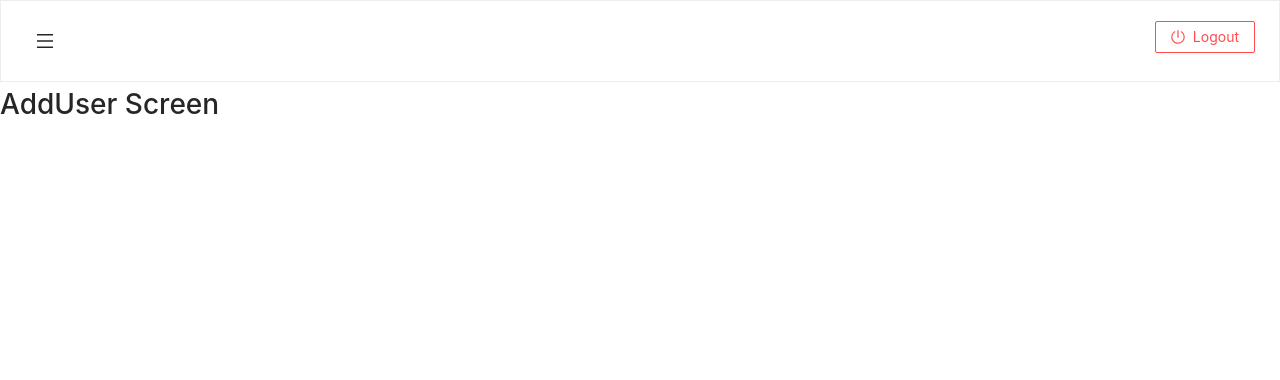
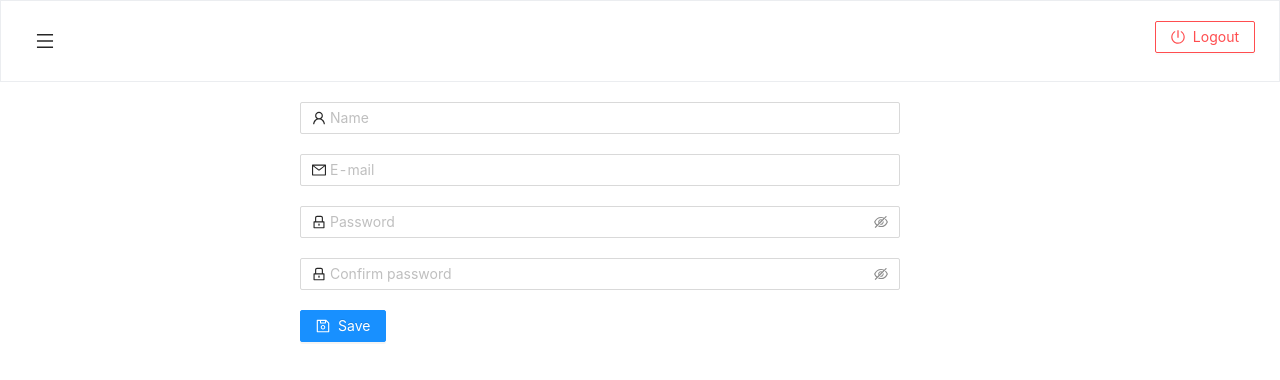
Before and after one commit to raphaelalvarenga/gerenciamento-de-produtos-frontend, a React (Create React App) app: page /add-user in a window 1280 px wide. Shown: the top 380 px of the page. Built offline with nearby package versions, Linux system fonts and the light colour scheme; sample sign-in values are in the browser's storage.

Commit message:
[Add User] Created a logic for adding users.

```diff
--- a/src/views/AddUser.tsx
+++ b/src/views/AddUser.tsx
@@ -1,5 +1,198 @@
 import React, { FunctionComponent } from "react";
+import { Input, Row, Col, Button, Alert } from "antd";
+import { UserOutlined, MailOutlined, LockOutlined, SaveOutlined, EyeTwoTone, EyeInvisibleOutlined, CloseOutlined, CheckOutlined } from "@ant-design/icons";
+import UserInterface from "../interfaces/user-interface";
+import RequestInterface from "../interfaces/request-interface";
+import config from "../routines/config";
+import ResponseInterface from "../interfaces/response-interface";
+import md5 from "md5";
 
-const AddUser: FunctionComponent = () => <h1>AddUser Screen</h1>
+const AddUser: FunctionComponent = () => {
+
+    const [newUser, setNewUser] = React.useState<UserInterface>({
+        idLogin: 0, name: "", email: "", password: ""
+    });
+
+    const [confirmPassword, setConfirmPassword] = React.useState<string>("");
+    const [alert, setAlert] = React.useState<{show: boolean, message: string, type: string}>({show: false, message: "", type: ""})
+
+
+
+
+
+    const addNewUser = async () => {
+        const conditionals: boolean[] = [
+            newUser.name === "",
+            !(/@./.test(newUser.email)),
+            !(/[a-z]/.test(newUser.password)),
+            !(/[0-9]/.test(newUser.password)),
+            !(/[^0-9a-z]/i.test(newUser.password)),
+            !(confirmPassword === newUser.password && newUser.password !== "")
+        ];
+
+        if (conditionals.includes(true)) {
+            setAlert({show: true, type: "error", message: "Please, check the validations list!"})
+            return false;
+        }
+
+        const {name, email, password} = newUser;
+
+        const cryptPass = md5(password);
+
+        const request: RequestInterface = {
+            token: localStorage.getItem("token")!,
+            action: "registerUser",
+            idLogin: parseInt(JSON.stringify(localStorage.getItem("idLogin"))),
+            params: { name, email, password: cryptPass }
+        }
+
+        const req = await fetch(`${config.url}/register-user`, {
+            method: "POST",
+            headers: {
+                "Content-Type": "application/json"
+            },
+            body: JSON.stringify(request)
+        });
+
+        const response: ResponseInterface = await req.json();
+
+        response.success ?
+            setAlert({show: true, type: "success", message: "User created successfully!"})
+            :
+            setAlert({show: true, type: "error", message: response.message})
+    }
+
+    return (
+        <form>
+            <Row style = {{maxWidth: "1200px", marginBottom: "20px", marginTop: "20px"}} justify = "center">
+                <Col xs = {12}>
+                    <Input
+                        required
+                        placeholder = "Name"
+                        prefix = {<UserOutlined />}
+                        value = {newUser.name}
+                        onChange = {(e) => setNewUser({...newUser, name: e.target.value})}
+                        onPressEnter = {addNewUser}
+                    />
+                </Col>
+            </Row>
+
+            <Row style = {{maxWidth: "1200px", marginBottom: "20px"}} justify = "center">
+                <Col xs = {12}>
+                    <Input
+                        required
+                        type = "email"
+                        placeholder = "E-mail"
+                        prefix = {<MailOutlined />}
+                        value = {newUser.email}
+                        onChange = {(e) => setNewUser({...newUser, email: e.target.value})}
+                        onPressEnter = {addNewUser}
+                    />
+                </Col>
+            </Row>
+
+            <Row style = {{maxWidth: "1200px", marginBottom: "20px"}} justify = "center">
+                <Col xs = {12}>
+                    <Input.Password
+                        required
+                        placeholder = "Password"
+                        prefix = {<LockOutlined />}
+                        iconRender = {visiblePass => visiblePass ? <EyeTwoTone /> : <EyeInvisibleOutlined />}
+                        value = {newUser.password}
+                        onChange = {(e) => setNewUser({...newUser, password: e.target.value})}
+                        onPressEnter = {addNewUser}
+                    />
+                </Col>
+            </Row>
+
+            <Row style = {{maxWidth: "1200px", marginBottom: "20px"}} justify = "center">
+                <Col xs = {12}>
+                    <Input.Password
+                        required
+                        placeholder = "Confirm password"
+                        prefix = {<LockOutlined />}
+                        iconRender = {visiblePass => visiblePass ? <EyeTwoTone /> : <EyeInvisibleOutlined />}
+                        value = {confirmPassword}
+                        onChange = {(e) => setConfirmPassword(e.target.value)}
+                        onPressEnter = {addNewUser}
+                    />
+                </Col>
+            </Row>
+
+            {
+                (newUser.name !== "" || newUser.email !== "" || newUser.password !== "" || confirmPassword !== "") &&
+                <>
+                <Row style = {{maxWidth: "1200px", marginBottom: "20px"}} justify = "center">
+                    <Col xs = {12} style = {{color: newUser.name !== "" ? "green" : "red"}}>
+                        {
+                            newUser.name === "" ? <CloseOutlined /> : <CheckOutlined />
+                        }
+                        Name must be filled
+                    </Col>
+                </Row>
+
+                <Row style = {{maxWidth: "1200px", marginBottom: "20px"}} justify = "center">
+                    <Col xs = {12} style = {{color: (/@./.test(newUser.email)) ? "green" : "red"}}>
+                        {
+                            !(/@./.test(newUser.email)) ? <CloseOutlined /> : <CheckOutlined />
+                        }
+                        E-mail must be valid
+                    </Col>
+                </Row>
+
+                <Row style = {{maxWidth: "1200px", marginBottom: "20px"}} justify = "center">
+                    <Col xs = {12} style = {{color: (/[a-z]/.test(newUser.password)) ? "green" : "red"}}>
+                        {
+                            (/[a-z]/.test(newUser.password)) ? <CheckOutlined /> : <CloseOutlined />
+                        }
+                        Password contains letters
+                    </Col>
+                </Row>
+
+                <Row style = {{maxWidth: "1200px", marginBottom: "20px"}} justify = "center">
+                    <Col xs = {12} style = {{color: (/[0-9]/.test(newUser.password)) ? "green" : "red"}}>
+                        {
+                            (/[0-9]/.test(newUser.password)) ? <CheckOutlined /> : <CloseOutlined />
+                        }
+                        Password contains numbers
+                    </Col>
+                </Row>
+
+                <Row style = {{maxWidth: "1200px", marginBottom: "20px"}} justify = "center">
+                    <Col xs = {12} style = {{color: (/[^0-9a-z]/i.test(newUser.password)) ? "green" : "red"}}>
+                        {
+                            (/[^0-9a-z]/i.test(newUser.password)) ? <CheckOutlined /> : <CloseOutlined />
+                        }
+                        Password contains special characters
+                    </Col>
+                </Row>
+
+                <Row style = {{maxWidth: "1200px", marginBottom: "20px"}} justify = "center">
+                    <Col xs = {12} style = {{color: confirmPassword === newUser.password && newUser.password !== "" ? "green" : "red"}}>
+                        {
+                            confirmPassword === newUser.password && newUser.password !== "" ? <CheckOutlined /> : <CloseOutlined />
+                        }
+                        Confirm password matches password
+                    </Col>
+                </Row>
+
+            </>}
+                <Row style = {{maxWidth: "1200px", marginBottom: "20px"}} justify = "center">
+                    <Col xs = {12}>
+                        <Button
+                            type = "primary"
+                            icon = {<SaveOutlined />}
+                            onClick = {addNewUser}
+                        >Save</Button>
+                    </Col>
+                </Row>
+
+                <Row style = {{maxWidth: "1200px", marginBottom: "20px"}} justify = "center">
+                    {alert.show && alert.type === "error" && <Alert type = "error" message = {alert.message} />}
+                    {alert.show && alert.type === "success" && <Alert type = "success" message = {alert.message} />}
+                </Row>
+        </form>
+    )
+}
 
 export default AddUser;
--- a/src/views/ListProducts.tsx
+++ b/src/views/ListProducts.tsx
@@ -465,7 +465,7 @@ const ListProducts: FunctionComponent<RouteComponentProps> = (props) => {
                     <Col span = {4}>Price</Col>
                     <Col span = {4}>Action</Col>
                 </Row>
-                <Collapse defaultActiveKey = {["1"]}>
+                <Collapse>
                     {
                         products.map((product: ProductInterface, index: number) => (
                             <Panel header = {(
```
